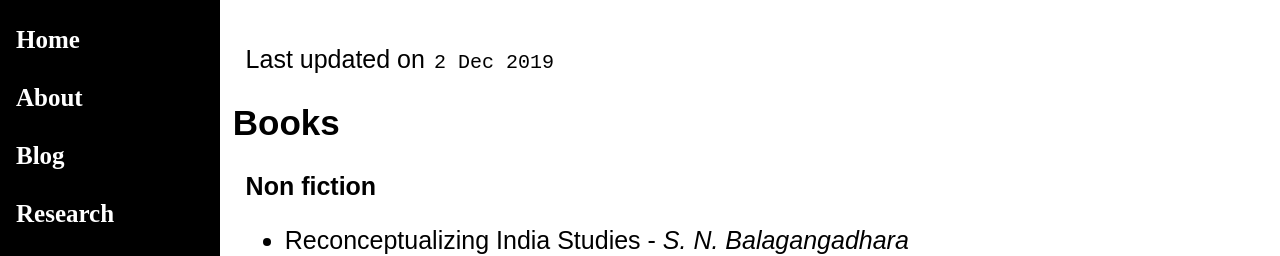
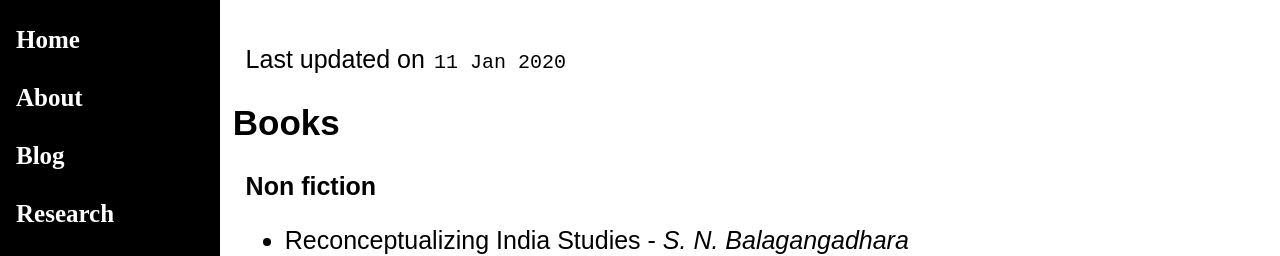
Before and after one commit to amoghpj/amoghpj.github.io, a Jekyll site: the page built from readinglist.md, in a window 1280 px wide. Shown: the top 256 px of the page. Built offline with Jekyll 4.4.1, drawn with Linux system fonts in a browser that asks for light colours.

Commit message:
Update reading list

```diff
--- a/readinglist.md
+++ b/readinglist.md
@@ -2,7 +2,7 @@
 layout: default
 title: Reading list
 ---
-Last updated on `2 Dec 2019`
+Last updated on `11 Jan 2020`
 
 ## Books
 
```
